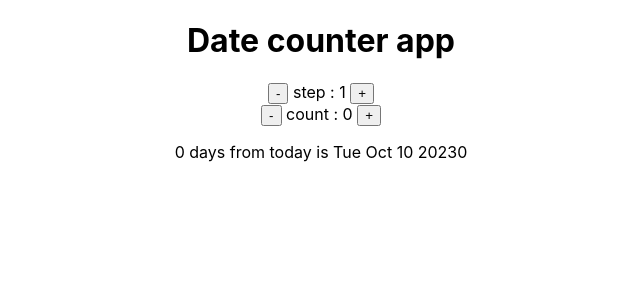
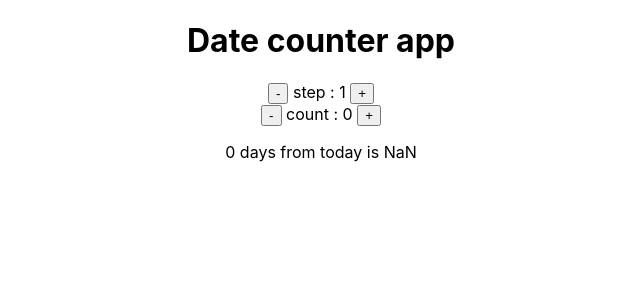
Before and after one commit to vimal336/React-js-projects, a React (Create React App) app in the folder date-counter/: page / in a window 1280 px wide. Shown: the top 300 px of the page, without its empty margins (319-959 px from the left). Built offline with nearby package versions, Linux system fonts and the light colour scheme.

Commit message:
date counter project

```diff
--- a/date-counter/src/App.js
+++ b/date-counter/src/App.js
@@ -31,8 +31,10 @@ function Counter() {
   }
 
 
-  const date = new Date()
-  const dateString = date.toDateString();
+  const currentDate = new Date()
+  currentDate.setFullYear(currentDate.getFullYear() + 3);
+
+  const dateString = currentDate.toDateString();
   console.log(dateString);
 
   return (
@@ -51,7 +53,7 @@ function Counter() {
       </div>
       <div>
         <p>
-          {count} days from today is {dateString + count}
+          {count} days from today is {dateString - 1}
         </p>
       </div>
     </>
```
